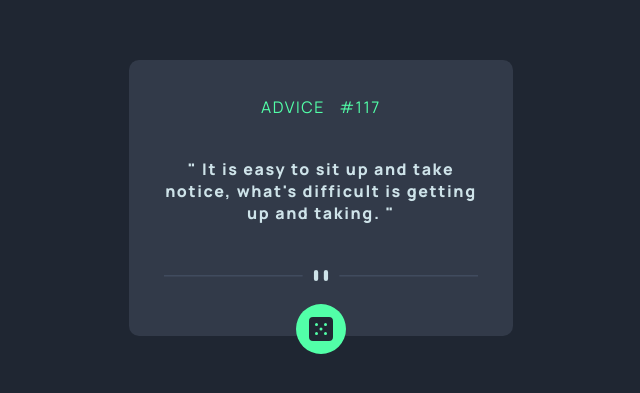
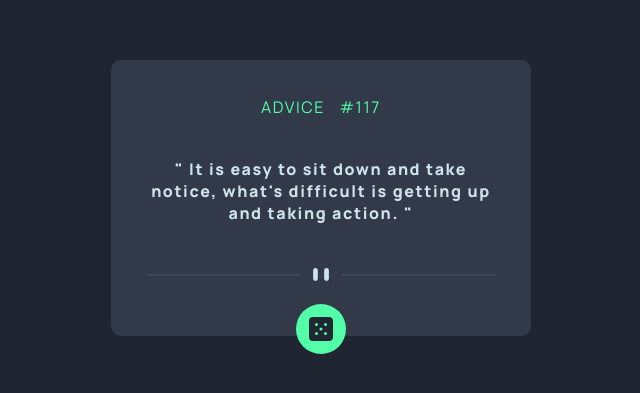
Before and after one commit to Wajud/advice-generator, a plain HTML site: page index.html in a window 1280 px wide. Shown: the part 193-586 px from the top of the page, without its empty margins (319-959 px from the left). Drawn offline with Linux system fonts and the light colour scheme.

Commit message:
fixed the landing advice

```diff
--- a/index.html
+++ b/index.html
@@ -20,8 +20,8 @@
           <p>
             <span>"</span>
             <span id="advice">
-              It is easy to sit up and take notice, what's difficult is getting
-              up and taking.
+              It is easy to sit down and take notice, what's difficult is getting
+              up and taking action.
             </span>
             <span>"</span>
           </p>
```
